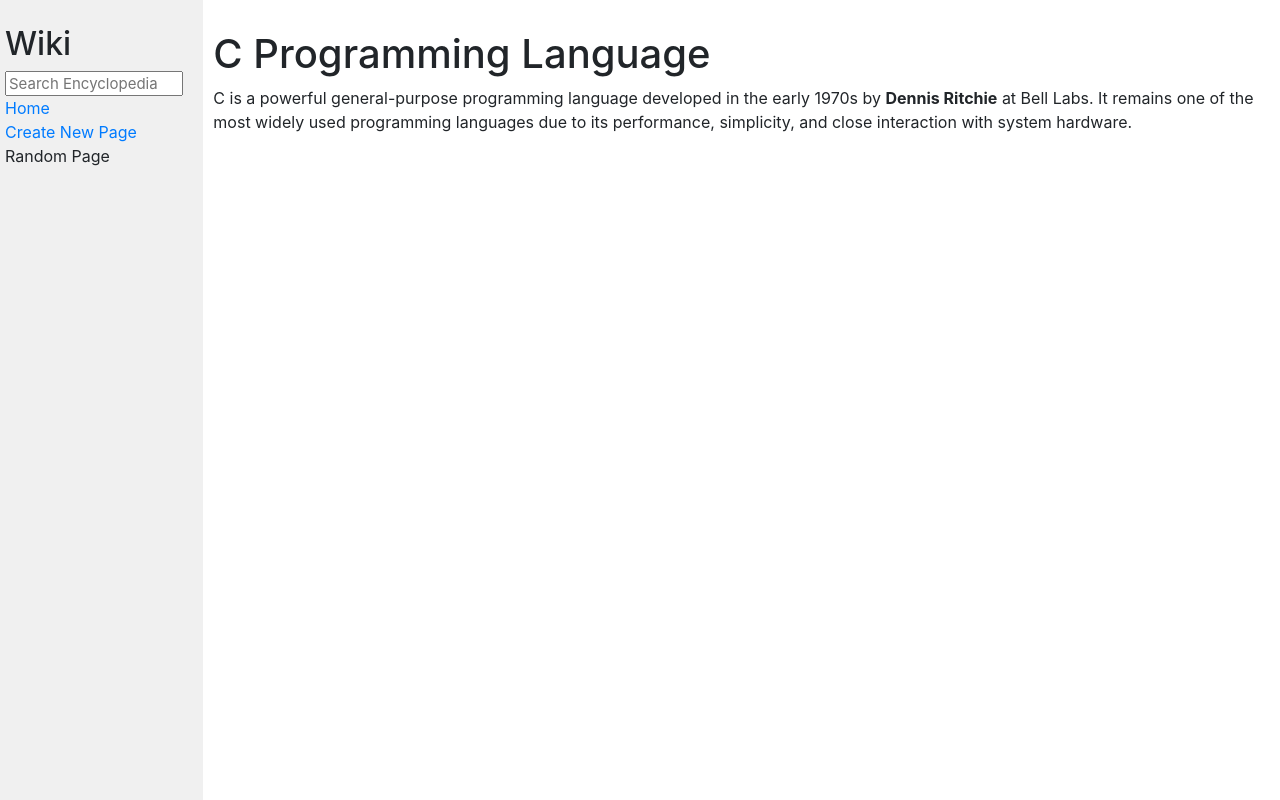
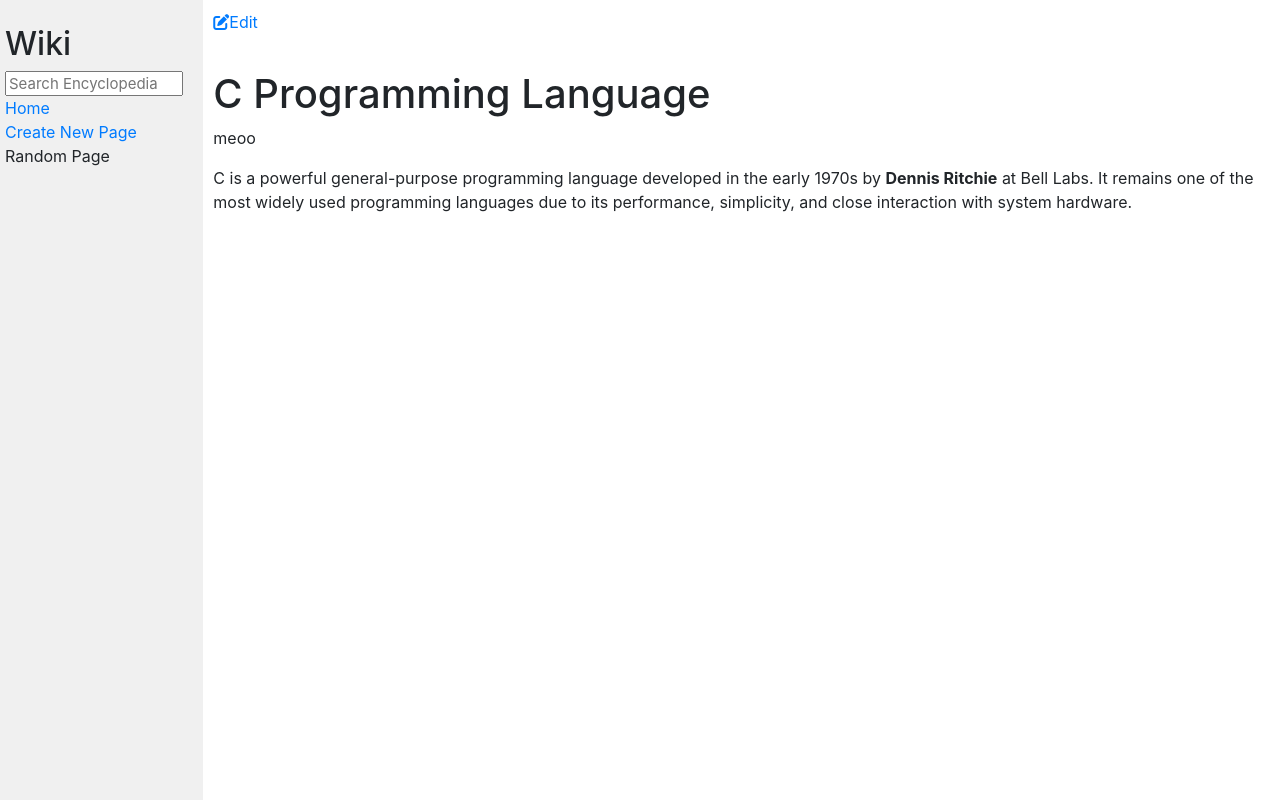
Before and after one commit to odai-dev/wiki, a Django app: page /wiki/C in a window 1280 px wide. Run offline with Django 3.2, Linux system fonts and the light colour scheme; some libraries are stand-ins or nearby versions.

Commit message:
Added 'edit page' feature

```diff
--- a/encyclopedia/templates/encyclopedia/entry.html
+++ b/encyclopedia/templates/encyclopedia/entry.html
@@ -5,5 +5,8 @@
 {% endblock %}
 
 {% block body %}
+<div class="mb-3">
+    <a href="{% url 'edit' title  %}"><i class="fa-solid fa-pen-to-square"></i>Edit</a>
+</div>
     {{content | safe}}
 {% endblock %}
--- a/encyclopedia/templates/encyclopedia/layout.html
+++ b/encyclopedia/templates/encyclopedia/layout.html
@@ -6,6 +6,7 @@
     <head>
         <title>{% block title %}{% endblock %}</title>
         <link rel="stylesheet" href="https://stackpath.bootstrapcdn.com/bootstrap/4.4.1/css/bootstrap.min.css" integrity="sha384-Vkoo8x4CGsO3+Hhxv8T/Q5PaXtkKtu6ug5TOeNV6gBiFeWPGFN9MuhOf23Q9Ifjh" crossorigin="anonymous">
+        <link rel="stylesheet" href="https://cdnjs.cloudflare.com/ajax/libs/font-awesome/6.7.2/css/all.min.css">
         <link href="{% static 'encyclopedia/styles.css' %}" rel="stylesheet">
     </head>
     <body>
--- a/encyclopedia/templates/encyclopedia/new_entry.html
+++ b/encyclopedia/templates/encyclopedia/new_entry.html
@@ -9,7 +9,7 @@
     <form action="" method="post">
         {% csrf_token %}
         <input type="text" placeholder="Title" name="title" class="form-control w-25 mb-3">
-        <textarea name="text" id="" placeholder="Enter the Markdown content for the page"></textarea><br>
+        <textarea name="content" id="" placeholder="Enter the Markdown content for the page"></textarea><br>
         <input type="submit" class="btn btn-primary p-2">
     </form>
 {% endblock %}
--- a/encyclopedia/templates/encyclopedia/search.html
+++ b/encyclopedia/templates/encyclopedia/search.html
@@ -5,7 +5,7 @@
 {% endblock %}
 
 {% block body %}
-    <h1>Entries</h1>
+    <h1>Pages:</h1>
     <ul>
         {% for entry in entries %}
             {% if query in entry %}
--- a/encyclopedia/urls.py
+++ b/encyclopedia/urls.py
@@ -5,6 +5,6 @@ from . import views
 urlpatterns = [
     path("", views.index, name="index"),
     path("wiki/<str:title>", views.view_page, name="entry"),
-    path("new", views.new_entry, name="new")
-
+    path("new", views.new_entry, name="new"),
+    path("wiki/<str:title>/edit", views.edit_page, name="edit")
 ]
--- a/encyclopedia/views.py
+++ b/encyclopedia/views.py
@@ -1,5 +1,5 @@
 from django.shortcuts import render
-from markdown import markdown
+from markdown2 import markdown
 from . import util
 from django.http import HttpResponse
 
@@ -43,11 +43,26 @@ def show_entry(request, title,content):
 def new_entry(request):
     if request.method == "POST":
         title = request.POST.get("title").strip()
-        content = request.POST.get("text")
+        content = request.POST.get("content")
         if title in util.list_entries():
             return HttpResponse('<h3 style="color:red;">ERROR: Entry title already exist</h3>')
         print(content)
         util.save_entry(title, content)
-        return  show_entry(request, title, content)
+        return show_entry(request, title, content)
 
     return render(request, "encyclopedia/new_entry.html")
+
+def edit_page(request, title):
+    if request.method == "POST":
+        title = request.POST.get("title").strip()
+        content = request.POST.get("content")
+        if not content:
+            return HttpResponse('<h3 style="color:red;">ERROR: Entry content missing</h3>')
+        util.save_entry(title, content)
+        return show_entry(request, title, content)
+
+    content = util.get_entry(title)
+    return render(request, "encyclopedia/edit.html",{
+        "title": title,
+        "content": content
+    })
--- a/entries/C.md
+++ b/entries/C.md
@@ -2,4 +2,8 @@
 
 
 
+meoo
+
+
+
 C is a powerful general-purpose programming language developed in the early 1970s by **Dennis Ritchie** at Bell Labs. It remains one of the most widely used programming languages due to its performance, simplicity, and close interaction with system hardware.
```
Also changed, not shown: encyclopedia/templates/encyclopedia/edit.html (added, +15 -0 lines), entries/Django.md (+3 -1 lines).
